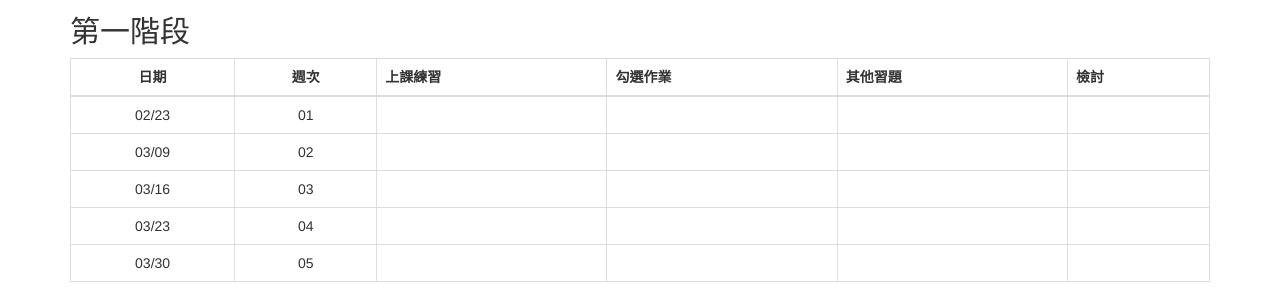
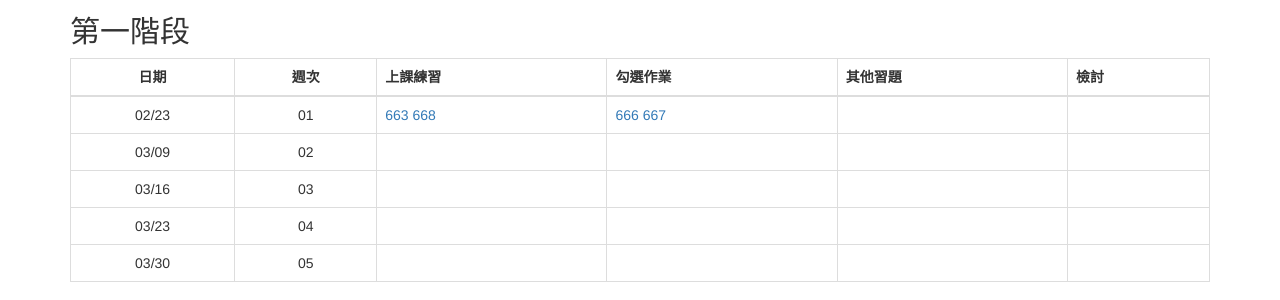
Before and after one commit to tw-csie-sprout/py2025, a Jekyll site: the page built from homework.md, in a window 1280 px wide. Shown: the part 204-504 px from the top of the page. Built offline with Jekyll 4.4.1, drawn with Linux system fonts in a browser that asks for light colours.

Commit message:
Update homework.md

```diff
--- a/homework.md
+++ b/homework.md
@@ -11,7 +11,7 @@ title: "課程作業"
 {: .table .table-bordered}
 | 日期  | 週次 | 上課練習 | 勾選作業 | 其他習題 | 檢討 |
 | :---: | :--: | :---- | :---- | :----- | :-- |
-| 02/23 | 01 |  |  |  |  |
+| 02/23 | 01 | [663](https://tioj.sprout.tw/problems/663) [668](https://tioj.sprout.tw/problems/668) | [666](https://tioj.sprout.tw/problems/666) [667](https://tioj.sprout.tw/problems/667) |  |  |
 | 03/09 | 02 |  |  |  |  |
 | 03/16 | 03 |  | | | |
 | 03/23 | 04 |  |   | |
```
